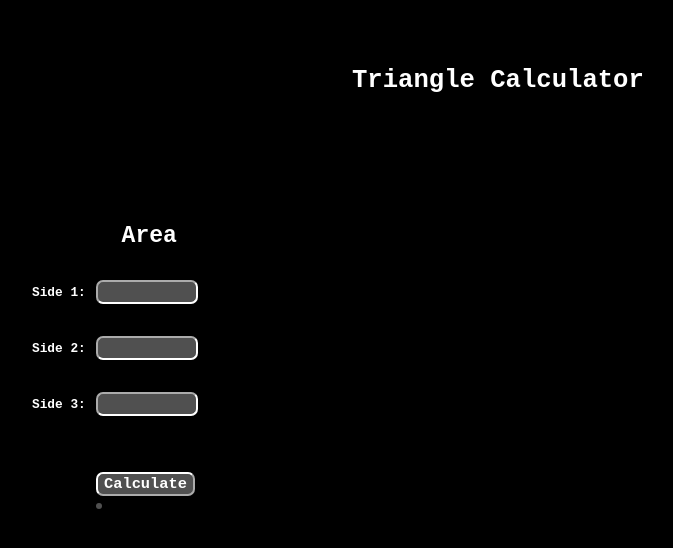
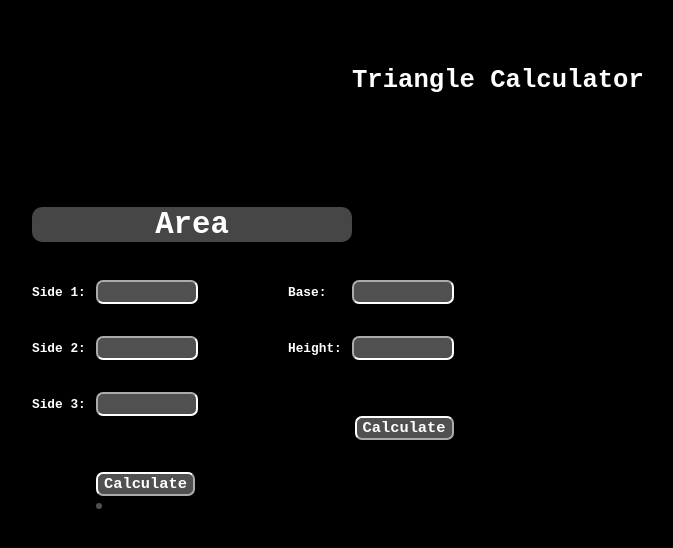
Before and after one commit to TejDeepM/calculator, a plain HTML site: page triangle/triangle.html in a window 1280 px wide. Shown: the whole page, without its empty margins (96-769 px from the left). Drawn offline with Linux system fonts and the light colour scheme.

Commit message:
First commit

```diff
--- a/triangle/triangle.html
+++ b/triangle/triangle.html
@@ -5,6 +5,7 @@
 
         <p id = "title">Triangle Calculator</p>
         <p id = "areaText">Area</p>
+
 
         <input type = "text" id = "sideOne">
         <p id = "sideOneText">Side 1: </p>
@@ -18,6 +19,16 @@
         <button type = "menu" id = "calculateButton">Calculate</button>
         <p id = "heronsAnswer"></p>
 
+
+        <input type = "text" id = "base">
+        <p id = "baseText">Base: </p>
+
+        <input type = "text" id = "height">
+        <p id = "heightText">Height: </p>
+
+        <button type = "menu" id = "halfbhCalculateButton">Calculate</button>
+        <p id = "halfbhAnswer"></p>
+
     </body>
 
 
--- a/triangle/triangleCSS.css
+++ b/triangle/triangleCSS.css
@@ -11,12 +11,16 @@
 
 #areaText {
     position: absolute;
-    left: 17%;
-    top: 25%;
+    left: 10%;
+    top: 22%;
     color: white;
     font-family:'Courier New', Courier, monospace;
-    font-size: 1.8vw;
+    font-size: 2.4vw;
     font-weight: bolder;
+    width: 25vw;
+    background-color: rgb(70, 70, 70);
+    border-radius: 10px;
+    text-align: center;
 
 }
 
@@ -92,6 +96,54 @@
     width: 8vw;
 }
 
+#baseText {
+    position: absolute;
+    left: 30%;
+    top: 34%;
+    color: white;
+    font-family:'Courier New', Courier, monospace;
+    font-size: 1vw;
+    font-weight: bolder;
+}
+
+#heightText {
+    position: absolute;
+    left: 30%;
+    top: 41%;
+    color: white;
+    font-family:'Courier New', Courier, monospace;
+    font-size: 1vw;
+    font-weight: bolder;
+}
+
+#base {
+    position: absolute;
+    left: 35%;
+    top: 35%;
+    background-color: rgb(80, 80, 80);
+    border-color:rgb(255, 255, 255);
+    border-radius: 7px;
+    color: white;
+    font-family:'Courier New', Courier, monospace;
+    font-size: 1.2vw;
+    font-weight: bolder;
+    width: 8vw;
+}
+
+#height {
+    position: absolute;
+    left: 35%;
+    top: 42%;
+    background-color: rgb(80, 80, 80);
+    border-color:rgb(255, 255, 255);
+    border-radius: 7px;
+    color: white;
+    font-family:'Courier New', Courier, monospace;
+    font-size: 1.2vw;
+    font-weight: bolder;
+    width: 8vw;
+}
+
 #calculateButton {
     position: absolute;
     left: 15%;
@@ -105,7 +157,20 @@
     font-weight: bolder;
 }
 
-#heronsAnswer {
+#halfbhCalculateButton {
+    position: absolute;
+    left: 35.2%;
+    top: 52%;
+    background-color: rgb(80, 80, 80);
+    border-color:rgb(255, 255, 255);
+    border-radius: 7px;
+    color: white;
+    font-family:'Courier New', Courier, monospace;
+    font-size: 1.2vw;
+    font-weight: bolder;
+}
+
+#halfbhAnswer {
     position: absolute;
     left: 15%;
     top: 61%;
```
Also changed, not shown: home/homeCSS.css (added, +19 -0 lines), index.html (added, +14 -0 lines), home/homeJS.js (added), home/index.html (deleted), 1 other file.
